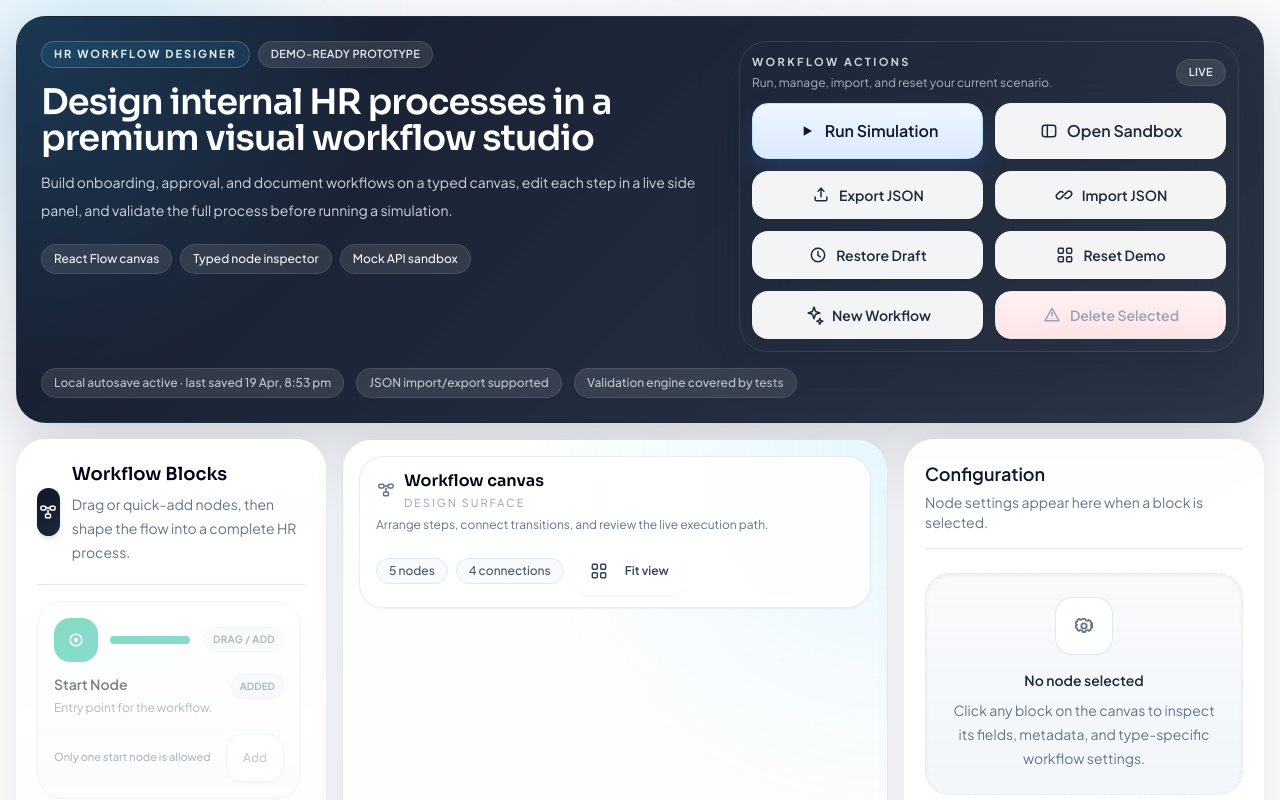
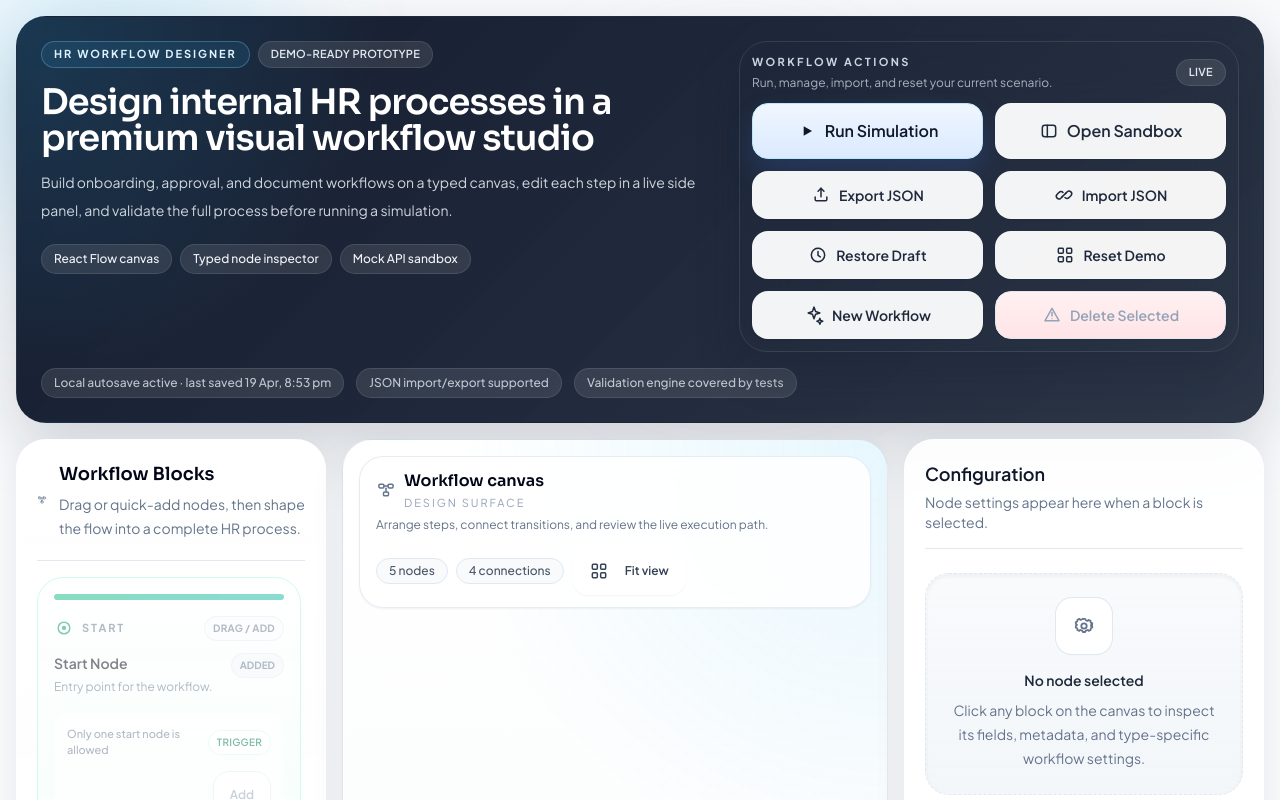
Before and after one commit to Abhishek-dev69/Tredence, a React (Vite) app: page / in a window 1280 px wide. Shown: the top 800 px of the page. Built offline with nearby package versions, Linux system fonts and the light colour scheme.

Commit message:
style: align workflow block cards with canvas nodes

```diff
--- a/src/components/sidebar/NodePalette.tsx
+++ b/src/components/sidebar/NodePalette.tsx
@@ -19,6 +19,46 @@ function getNodeIcon(type: WorkflowNodeType) {
       return 'automation';
     case 'end':
       return 'end';
+  }
+}
+
+function getPaletteSurfaceClasses(type: WorkflowNodeType) {
+  switch (type) {
+    case 'start':
+      return {
+        border: 'border-emerald-200',
+        background: 'bg-[linear-gradient(180deg,rgba(255,255,255,0.98),rgba(236,253,245,0.95))]',
+        icon: 'text-emerald-600',
+        meta: 'border-emerald-100 bg-white/75 text-emerald-700',
+      };
+    case 'task':
+      return {
+        border: 'border-sky-200',
+        background: 'bg-[linear-gradient(180deg,rgba(255,255,255,0.98),rgba(240,249,255,0.95))]',
+        icon: 'text-sky-600',
+        meta: 'border-sky-100 bg-white/75 text-sky-700',
+      };
+    case 'approval':
+      return {
+        border: 'border-amber-200',
+        background: 'bg-[linear-gradient(180deg,rgba(255,255,255,0.98),rgba(255,251,235,0.95))]',
+        icon: 'text-amber-600',
+        meta: 'border-amber-100 bg-white/75 text-amber-700',
+      };
+    case 'automation':
+      return {
+        border: 'border-violet-200',
+        background: 'bg-[linear-gradient(180deg,rgba(255,255,255,0.98),rgba(245,243,255,0.95))]',
+        icon: 'text-violet-600',
+        meta: 'border-violet-100 bg-white/75 text-violet-700',
+      };
+    case 'end':
+      return {
+        border: 'border-rose-200',
+        background: 'bg-[linear-gradient(180deg,rgba(255,255,255,0.98),rgba(255,241,242,0.95))]',
+        icon: 'text-rose-600',
+        meta: 'border-rose-100 bg-white/75 text-rose-700',
+      };
   }
 }
 
@@ -46,9 +86,7 @@ export function NodePalette() {
     <aside className="panel flex h-full flex-col overflow-hidden bg-[linear-gradient(180deg,rgba(255,255,255,0.96),rgba(248,250,252,0.92))] p-5">
       <div className="border-b border-slate-200 pb-5">
         <div className="flex items-center gap-3">
-          <div className="flex h-12 w-12 items-center justify-center rounded-2xl bg-[linear-gradient(135deg,#0f172a,#1e293b)] text-sm font-bold text-white shadow-md">
-            <Icon name="flow" className="h-5 w-5" />
-          </div>
+          <Icon name="flow" className="h-5 w-5 text-slate-500" />
           <div>
             <p className="font-heading text-lg font-semibold text-slate-950">Workflow Blocks</p>
             <p className="mt-1 text-sm leading-6 text-slate-500">Drag or quick-add nodes, then shape the flow into a complete HR process.</p>
@@ -59,6 +97,7 @@ export function NodePalette() {
       <div className="mt-4 flex-1 space-y-3 overflow-auto pr-1">
         {paletteNodes.map((item) => {
           const disabled = item.type === 'start' && hasStartNode;
+          const surface = getPaletteSurfaceClasses(item.type);
 
           return (
             <div
@@ -67,21 +106,26 @@ export function NodePalette() {
               onDragStart={(event) => handleDragStart(event, item.type)}
               aria-disabled={disabled}
               className={cn(
-                'w-full rounded-[26px] border border-slate-200 bg-[linear-gradient(180deg,rgba(255,255,255,0.98),rgba(248,250,252,0.95))] p-4 text-left shadow-sm transition hover:-translate-y-1 hover:border-slate-300 hover:shadow-lg disabled:cursor-not-allowed disabled:opacity-50',
+                'w-full rounded-[26px] border p-4 text-left shadow-sm transition hover:-translate-y-1 hover:shadow-lg disabled:cursor-not-allowed disabled:opacity-50',
+                surface.border,
+                surface.background,
                 disabled && 'cursor-not-allowed opacity-50',
               )}
             >
+              <div className={cn('mb-4 h-1.5 rounded-full bg-gradient-to-r', item.accentClassName)} />
+
               <div className="flex items-center justify-between gap-3">
-                <div className="flex items-center gap-3">
-                  <div className={cn('flex h-11 w-11 items-center justify-center rounded-2xl bg-gradient-to-br text-white shadow-sm', item.accentClassName)}>
-                    <Icon name={getNodeIcon(item.type)} className="h-5 w-5" />
-                  </div>
-                  <div className={cn('h-2 w-20 rounded-full bg-gradient-to-r', item.accentClassName)} />
+                <div className="flex items-center gap-2">
+                  <Icon name={getNodeIcon(item.type)} className={cn('h-4 w-4', surface.icon)} />
+                  <span className="text-[11px] font-bold uppercase tracking-[0.18em] text-slate-500">
+                    {item.type}
+                  </span>
                 </div>
                 <span className="rounded-full border border-slate-200 bg-slate-50 px-2 py-1 text-[10px] font-bold uppercase tracking-wide text-slate-500">
                   drag / add
                 </span>
               </div>
+
               <div className="mt-3 flex items-start justify-between gap-3">
                 <div>
                   <p className="text-sm font-semibold text-slate-950">{item.label}</p>
@@ -93,7 +137,9 @@ export function NodePalette() {
                   </span>
                 ) : null}
               </div>
-              <div className="mt-4 flex items-center justify-between gap-3">
+
+              <div className="mt-4 rounded-2xl border border-white/70 bg-white/65 px-3 py-3 backdrop-blur-sm">
+                <div className="flex items-center justify-between gap-3">
                   <span className="text-[11px] font-medium text-slate-500">
                     {item.type === 'start'
                       ? 'Only one start node is allowed'
@@ -103,6 +149,20 @@ export function NodePalette() {
                           ? 'Dynamic params come from the mock API'
                           : 'Editable in the inspector panel'}
                   </span>
+                  <span className={cn('rounded-full border px-2 py-1 text-[10px] font-semibold uppercase tracking-wide', surface.meta)}>
+                    {item.type === 'start'
+                      ? 'trigger'
+                      : item.type === 'task'
+                        ? 'manual'
+                        : item.type === 'approval'
+                          ? 'review'
+                          : item.type === 'automation'
+                            ? 'system'
+                            : 'outcome'}
+                  </span>
+                </div>
+
+                <div className="mt-3 flex justify-end">
                   <Button
                     type="button"
                     variant="ghost"
@@ -116,6 +176,7 @@ export function NodePalette() {
                   >
                     Add
                   </Button>
+                </div>
               </div>
             </div>
           );
```
Lines whose indentation alone changed are shown as unchanged.
